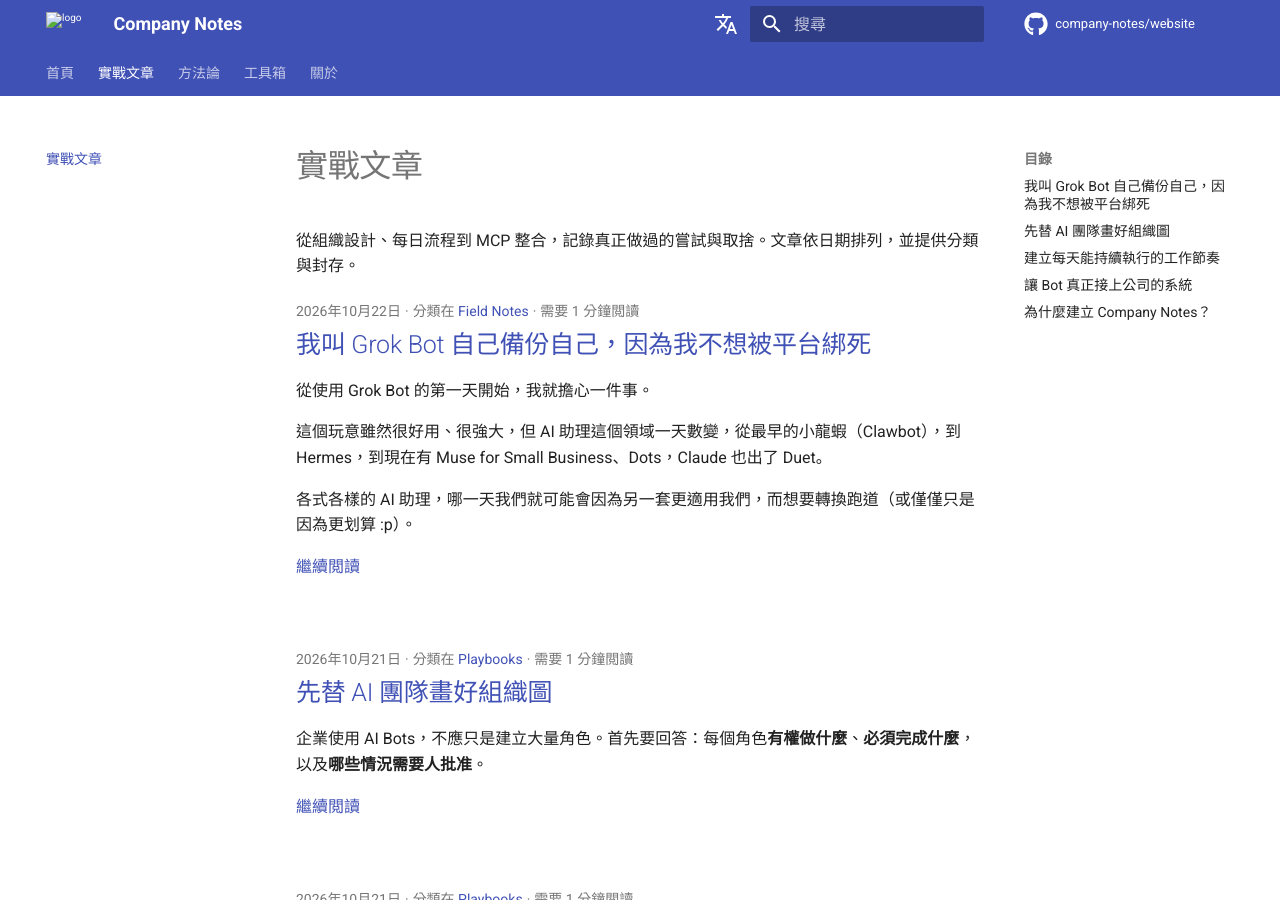
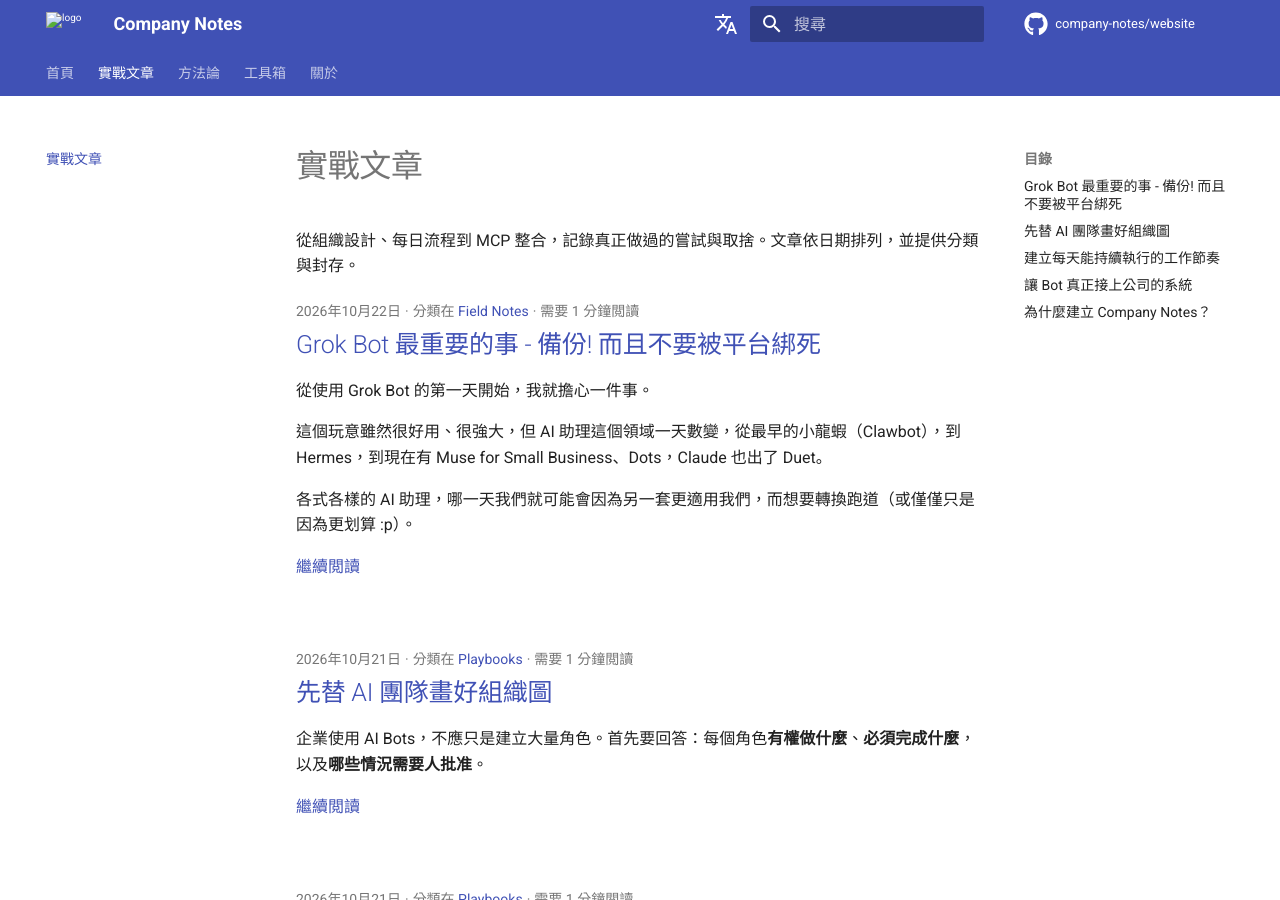
Before and after one commit to company-notes/website, an MkDocs documentation site: the page built from content/zh-hant/blog/index.md, in a window 1280 px wide and 900 px high. Built offline with MkDocs 1.6.1 and Material for MkDocs 9.7.7, drawn with Linux system fonts in a browser that asks for light colours; comment, search, counter and statistics services are not loaded.

Commit message:
Update Grok Bot backup article titles and descriptions in all locales

```diff
--- a/content/zh-hans/blog/posts/2026-10-22-grok-bot-backup.md
+++ b/content/zh-hans/blog/posts/2026-10-22-grok-bot-backup.md
@@ -1,8 +1,8 @@
 ---
-title: "我让 Grok Bot 给自己做备份，因为我不想被平台锁死"
+title: "Grok Bot 最重要的事——备份！而且别被平台锁死"
 date: 2026-10-22
 slug: grok-bot-backup
-description: "从第一天使用 Grok Bot 起，我就担心被平台绑定，所以让 AI 助手导出所有能获取的数据，包括原始备份和便于人工交接的版本。"
+description: "如何备份 Grok Bot 的全部数据，以后还能交接给其他 AI 助手，甚至真人。快来试试，从此安心。"
 categories: [Field Notes]
 tags: [Grok-Bot, backup, AI-assistant, knowledge-management]
 featured: true
@@ -12,7 +12,7 @@
 status: published
 ---
 
-# 我让 Grok Bot 给自己做备份，因为我不想被平台锁死
+# Grok Bot 最重要的事——备份！而且别被平台锁死
 
 从开始使用 Grok Bot 的第一天起，我就担心一件事。
 
--- a/content/zh-hant/blog/posts/2026-10-22-grok-bot-backup.md
+++ b/content/zh-hant/blog/posts/2026-10-22-grok-bot-backup.md
@@ -1,8 +1,8 @@
 ---
-title: "我叫 Grok Bot 自己備份自己，因為我不想被平台綁死"
+title: "Grok Bot 最重要的事 - 備份! 而且不要被平台綁死"
 date: 2026-10-22
 slug: grok-bot-backup
-description: "從第一天使用 Grok Bot 就擔心平台綁定，所以我叫助理把能拿到的資料全部備份，還要整理成人類能交接的形式。"
+description: "如何備份 Grok Bot 的全部資料，而且未來能交接給其它 AI 助理，甚至真人，快來試試，從此安心。"
 categories: [Field Notes]
 tags: [Grok-Bot, backup, AI-assistant, knowledge-management]
 featured: true
@@ -12,7 +12,7 @@
 status: published
 ---
 
-# 我叫 Grok Bot 自己備份自己，因為我不想被平台綁死
+# Grok Bot 最重要的事 - 備份! 而且不要被平台綁死
 
 從使用 Grok Bot 的第一天開始，我就擔心一件事。
 
```
Also changed, not shown: content/en/blog/posts/2026-10-22-grok-bot-backup.md (+3 -3 lines).
